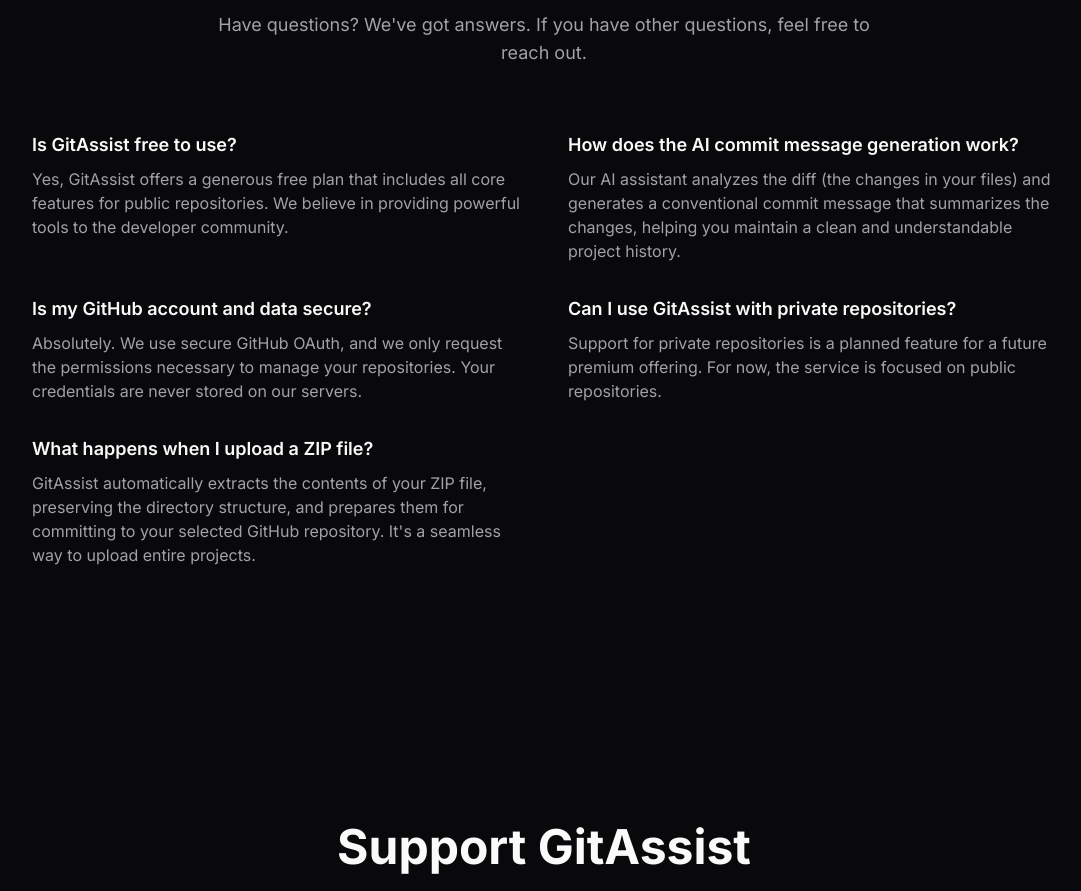
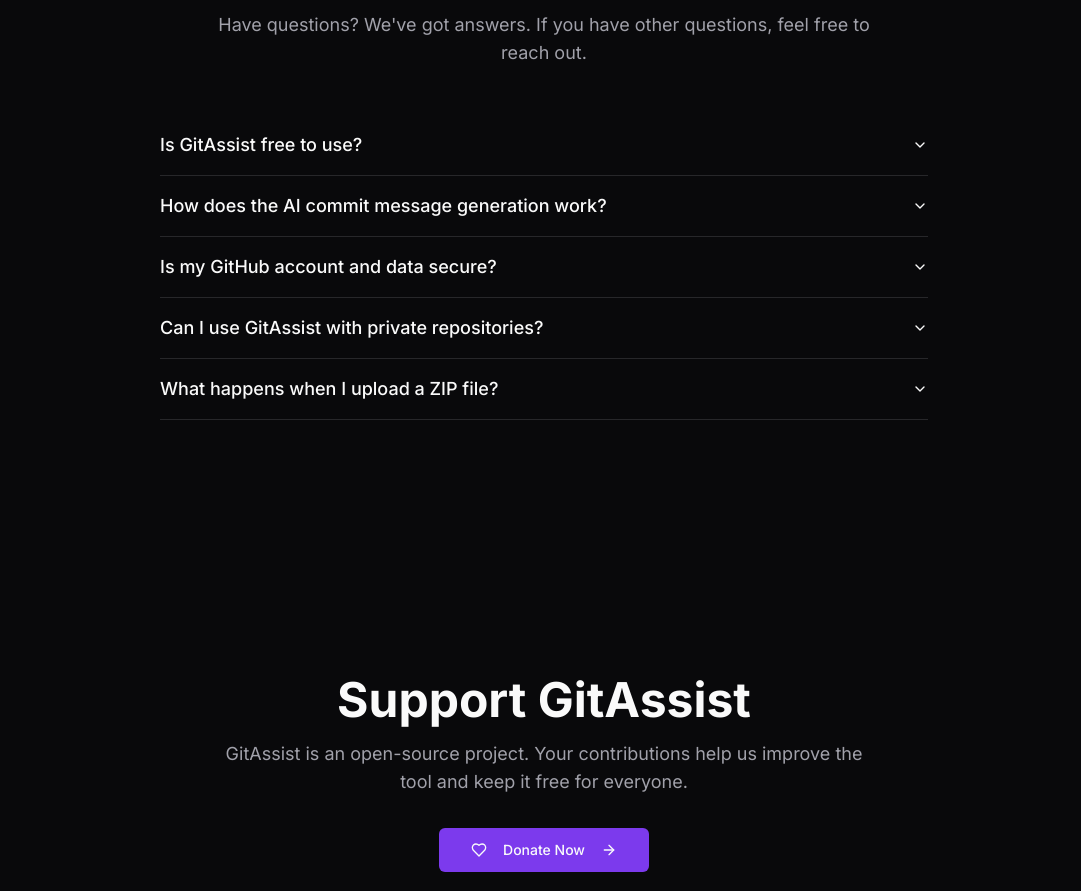
Before and after one commit to mhafizhdsy-netizen/GitBench, a Next.js app: page / in a window 1280 px wide. Shown: the part 2523-3414 px from the top of the page, without its empty margins (96-1177 px from the left). Built offline with nearby package versions, Linux system fonts and the light colour scheme; no server answers.

Commit message:
re-design FAQ section, use dropdown menu

```diff
--- a/src/components/landing/FAQ.tsx
+++ b/src/components/landing/FAQ.tsx
@@ -1,4 +1,10 @@
 
+import {
+  Accordion,
+  AccordionContent,
+  AccordionItem,
+  AccordionTrigger,
+} from "@/components/ui/accordion";
 import { FAQ_ITEMS } from "@/lib/constants";
 
 export function FAQ() {
@@ -11,14 +17,22 @@
         </p>
       </div>
 
-      <div className="mt-16 grid grid-cols-1 md:grid-cols-2 gap-x-12 gap-y-8 max-w-5xl mx-auto">
+      <Accordion
+        type="single"
+        collapsible
+        className="w-full max-w-3xl mx-auto mt-12"
+      >
         {FAQ_ITEMS.map((item, index) => (
-          <div key={index} className="space-y-2">
-            <h3 className="font-semibold text-lg text-foreground">{item.question}</h3>
-            <p className="text-muted-foreground">{item.answer}</p>
-          </div>
+          <AccordionItem key={index} value={`item-${index}`}>
+            <AccordionTrigger className="text-left text-lg hover:no-underline">
+              {item.question}
+            </AccordionTrigger>
+            <AccordionContent className="text-base text-muted-foreground">
+              {item.answer}
+            </AccordionContent>
+          </AccordionItem>
         ))}
-      </div>
+      </Accordion>
     </section>
   );
 }
```
